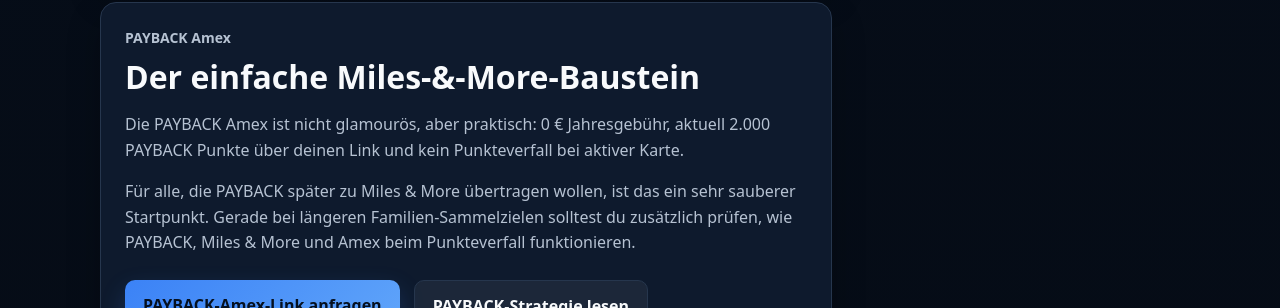
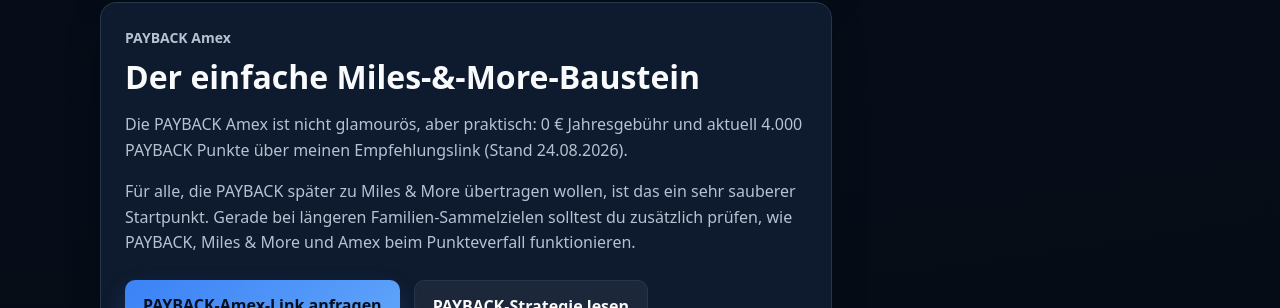
Before and after one commit to Praemienflug-Planer/miles-planer, a Jekyll site: the page built from meilen-sammeln/amex-kreditkarten/index.html, in a window 1280 px wide and 900 px high, scrolled down 6595 px. Shown: the part 147-455 px from the top of the window. Built offline with Jekyll 4.4.1, drawn with Linux system fonts in a browser that asks for light colours; some of the changed text lies outside the part shown.

Commit message:
Aktualisiere PAYBACK Amex Empfehlungsbonus auf der Kartenübersicht

```diff
--- a/meilen-sammeln/amex-kreditkarten/index.html
+++ b/meilen-sammeln/amex-kreditkarten/index.html
@@ -41,7 +41,6 @@
     </div>
   </div>
 </section>
-
 <section class="section" id="kartenvergleich">
   <div class="container">
     <div class="section-head"><p class="eyebrow">Anzeige / Empfehlungslink möglich</p><h2>Boni, Kosten und meine Einordnung</h2><p>Die Boni beziehen sich auf den Empfehlungslink-Ansatz. Direkte Abschlusslinks sind hier noch nicht eingebaut – aktuell läuft alles über „Link anfragen“.</p></div>
@@ -50,23 +49,24 @@
       <article class="amex-offer-card"><div class="amex-card-image-wrap"><img class="amex-card-image" src="https://icm.aexp-static.com/Internet/internationalcardshop/de_de/images/cards/rose-gold-card.png" alt="American Express Rose Gold Card" loading="lazy"></div><div class="amex-offer-body"><span class="amex-badge">Starker MR-Einstieg</span><h3>American Express Rose Gold</h3><div class="amex-bonus"><strong>55.000 MR</strong><span>über Empfehlungslink möglich</span></div><div class="amex-cost"><strong>Kosten:</strong> aktuell 20 € pro Monat</div><p>Rose Gold ist für mich die spannendere Alternative, wenn du viele MR sammeln willst, aber keine Platinum brauchst. Der Bonus ist stark, die laufenden Kosten sind deutlich niedriger.</p><ul><li>hoher Startbonus</li><li>flexible Membership Rewards</li><li>weniger Premium-Ballast als Platinum</li></ul><div class="amex-actions"><a class="btn btn-primary" href="/miles-planer/kontakt.html">Rose-Link anfragen</a><a class="btn btn-secondary" href="#gold-einordnung">Mehr Infos</a></div><p class="editorial-note">Meine Sicht: Für viele Meilensammler vermutlich der bessere Kompromiss. Wir nutzen sie aktuell auch in der Familie, weil Bonus, Kosten und Alltagstauglichkeit für uns gut zusammenpassen.</p></div></article>
       <article class="amex-offer-card"><div class="amex-card-image-wrap"><img class="amex-card-image" src="https://icm.aexp-static.com/Internet/internationalcardshop/de_de/images/cards/goldcard.png" alt="American Express Gold Card" loading="lazy"></div><div class="amex-offer-body"><span class="amex-badge">Klassischer Einstieg</span><h3>American Express Gold</h3><div class="amex-bonus"><strong>50.000 MR</strong><span>über Empfehlungslink möglich</span></div><div class="amex-cost"><strong>Kosten:</strong> aktuell 20 € pro Monat</div><p>Die Gold ist die nüchterne MR-Karte: weniger Glamour als Platinum, aber ein ordentlicher Bonus und ein verständlicher Einstieg in Membership Rewards.</p><ul><li>starker MR-Bonus</li><li>gute Basis für langfristigen Punkteaufbau</li><li>Kosten trotzdem gegen den Nutzen rechnen</li></ul><div class="amex-actions"><a class="btn btn-primary" href="/miles-planer/kontakt.html">Gold-Link anfragen</a><a class="btn btn-secondary" href="#gold-einordnung">Mehr Infos</a></div><p class="editorial-note">Meine Sicht: Solide, wenn du MR wirklich nutzen willst und nicht nur den Bonus jagst.</p></div></article>
       <article class="amex-offer-card"><div class="amex-card-image-wrap"><img class="amex-card-image" src="https://icm.aexp-static.com/Internet/internationalcardshop/de_de/images/cards/american-express-card.png" alt="American Express Green Card" loading="lazy"></div><div class="amex-offer-body"><span class="amex-badge">Kleiner Testlauf</span><h3>American Express Green</h3><div class="amex-bonus"><strong>10.000 MR</strong><span>über Empfehlungslink möglich</span></div><div class="amex-cost"><strong>Kosten:</strong> aktuell 5 € pro Monat; ab dem 2. Jahr bei regelmäßigem Karteneinsatz ggf. kostenfrei</div><p>Die Green ist kein großer Turbo. Sie ist eher eine Möglichkeit, Amex und Membership Rewards erstmal ohne Premium-Karte kennenzulernen.</p><ul><li>kleiner Bonus</li><li>einfacher Einstieg</li><li>keine große Fernreise-Abkürzung</li></ul><div class="amex-actions"><a class="btn btn-primary" href="/miles-planer/kontakt.html">Green-Link anfragen</a></div><p class="editorial-note">Meine Sicht: Okay zum Testen, aber nicht die Karte für große Meilensprünge. Bei uns läuft sie aktuell in der Familie als schlanker MR-Baustein.</p></div></article>
-      <article class="amex-offer-card"><div class="amex-card-image-wrap"><img class="amex-card-image" src="https://icm.aexp-static.com/Internet/internationalcardshop/de_de/images/cards/payback-karte.png" alt="PAYBACK American Express Karte" loading="lazy"></div><div class="amex-offer-body"><span class="amex-badge">PAYBACK / Miles & More</span><h3>PAYBACK American Express</h3><div class="amex-bonus payback-bonus"><strong>2.000 °P</strong><span>über Empfehlungslink möglich</span></div><div class="amex-cost"><strong>Kosten:</strong> dauerhaft 0 € Jahresgebühr</div><p>Die PAYBACK Amex ist anders als die MR-Karten. Sie sammelt PAYBACK Punkte – und genau deshalb passt sie gut zu Miles &amp; More.</p><ul><li>aktuell 2.000 PAYBACK Punkte über deinen Link möglich</li><li>PAYBACK Punkte verfallen durch aktive PAYBACK Amex nicht mehr</li><li>guter Basisbaustein für PAYBACK → Miles &amp; More</li></ul><div class="amex-actions"><a class="btn btn-primary" href="/miles-planer/kontakt.html">PAYBACK-Amex-Link anfragen</a><a class="btn btn-secondary" href="/miles-planer/meilen-sammeln/payback/">PAYBACK-Strategie</a><a class="btn btn-secondary" href="/miles-planer/meilen-sammeln/punkte-meilen-verfall-kreditkarten/">Punkteverfall prüfen</a></div><p class="editorial-note">Meine Sicht: Wenig spektakulär, aber praktisch. Gerade für Miles-&amp;-More-Sammler sehr stark.</p></div></article>
+      <article class="amex-offer-card"><div class="amex-card-image-wrap"><img class="amex-card-image" src="https://icm.aexp-static.com/Internet/internationalcardshop/de_de/images/cards/payback-karte.png" alt="PAYBACK American Express Karte" loading="lazy"></div><div class="amex-offer-body"><span class="amex-badge">PAYBACK / Miles & More</span><h3>PAYBACK American Express</h3><div class="amex-bonus payback-bonus"><strong>4.000 °P</strong><span>über Empfehlungslink möglich · Stand 24.08.2026</span></div><div class="amex-cost"><strong>Kosten:</strong> dauerhaft 0 € Jahresgebühr</div><p>Die PAYBACK Amex ist anders als die MR-Karten. Sie sammelt PAYBACK Punkte – und genau deshalb passt sie gut zu Miles & More.</p><ul><li>aktuell 4.000 PAYBACK Punkte über meinen Empfehlungslink möglich</li><li>PAYBACK Punkte verfallen durch aktive PAYBACK Amex nicht mehr</li><li>guter Basisbaustein für PAYBACK → Miles & More</li></ul><div class="amex-actions"><a class="btn btn-primary" href="/miles-planer/kontakt.html">PAYBACK-Amex-Link anfragen</a><a class="btn btn-secondary" href="/miles-planer/meilen-sammeln/payback/">PAYBACK-Strategie</a><a class="btn btn-secondary" href="/miles-planer/meilen-sammeln/punkte-meilen-verfall-kreditkarten/">Punkteverfall prüfen</a></div><p class="editorial-note">Meine Sicht: Wenig spektakulär, aber praktisch. Gerade für Miles-&-More-Sammler sehr stark.</p></div></article>
     </div>
-    <div class="bonus-note"><strong>Stand & Bedingungen:</strong> Boni, Kosten und Guthaben können sich ändern. Vor Antragstellung immer die aktuellen Bedingungen, Mindestumsätze, Aktionszeiträume und Gebühren prüfen. Bei PAYBACK gelten zusätzlich die Bedingungen von PAYBACK und American Express.</div>
+    <div class="bonus-note"><strong>Stand 24.08.2026 & Bedingungen:</strong> Boni, Kosten und Guthaben können sich ändern. Vor Antragstellung immer die aktuellen Bedingungen, Mindestumsätze, Aktionszeiträume und Gebühren prüfen. Bei PAYBACK gelten zusätzlich die Bedingungen von PAYBACK und American Express.</div>
   </div>
 </section>
 
 <section class="section alt">
   <div class="container">
     <div class="section-head"><p class="eyebrow">Schneller Vergleich</p><h2>Welche Karte würde ich zuerst prüfen?</h2></div>
-    <div class="seo-table-wrap"><table class="seo-table compare-table"><thead><tr><th>Karte</th><th>Bonus</th><th>Kosten</th><th>Meine Einordnung</th></tr></thead><tbody><tr><td>Platinum</td><td>85.000 MR</td><td>60 €/Monat</td><td>Nur, wenn du die Reisevorteile wirklich nutzt.</td></tr><tr><td>Rose Gold</td><td>55.000 MR</td><td>20 €/Monat</td><td>Sehr guter Kompromiss aus Bonus und Kosten. Nutzen wir aktuell auch in der Familie.</td></tr><tr><td>Gold</td><td>50.000 MR</td><td>20 €/Monat</td><td>Solider MR-Einstieg ohne Platinum-Aufwand.</td></tr><tr><td>Green</td><td>10.000 MR</td><td>5 €/Monat; ab dem 2. Jahr bei regelmäßigem Karteneinsatz ggf. kostenfrei</td><td>Zum Testen okay, aber kein großer Meilenhebel. Nutzen wir aktuell als schlanken MR-Baustein.</td></tr><tr><td>PAYBACK Amex</td><td>2.000 °P</td><td>0 € Jahresgebühr</td><td>Für PAYBACK → Miles &amp; More fast der naheliegendste Basisbaustein.</td></tr></tbody></table></div>
+    <div class="seo-table-wrap"><table class="seo-table compare-table"><thead><tr><th>Karte</th><th>Bonus</th><th>Kosten</th><th>Meine Einordnung</th></tr></thead><tbody><tr><td>Platinum</td><td>85.000 MR</td><td>60 €/Monat</td><td>Nur, wenn du die Reisevorteile wirklich nutzt.</td></tr><tr><td>Rose Gold</td><td>55.000 MR</td><td>20 €/Monat</td><td>Sehr guter Kompromiss aus Bonus und Kosten. Nutzen wir aktuell auch in der Familie.</td></tr><tr><td>Gold</td><td>50.000 MR</td><td>20 €/Monat</td><td>Solider MR-Einstieg ohne Platinum-Aufwand.</td></tr><tr><td>Green</td><td>10.000 MR</td><td>5 €/Monat; ab dem 2. Jahr bei regelmäßigem Karteneinsatz ggf. kostenfrei</td><td>Zum Testen okay, aber kein großer Meilenhebel. Nutzen wir aktuell als schlanken MR-Baustein.</td></tr><tr><td>PAYBACK Amex</td><td>4.000 °P</td><td>0 € Jahresgebühr</td><td>Für PAYBACK → Miles & More fast der naheliegendste Basisbaustein.</td></tr></tbody></table></div>
   </div>
 </section>
 
 <section class="section">
   <div class="container">
-    <div class="article-card seo-card"><p class="eyebrow">Langfristig sammeln</p><h2>Punkteverfall gehört zur Kreditkartenstrategie</h2><p>Gerade Familien sammeln oft nicht nur ein paar Monate, sondern über mehrere Jahre. Deshalb ist nicht nur die Frage wichtig, welche Karte den höchsten Bonus bringt, sondern auch, wo Punkte bis zur Reise sicher und flexibel liegen.</p><p>Membership Rewards sind als flexible Zwischenlösung interessant, während PAYBACK und Miles &amp; More jeweils eigene Verfallsregeln haben. Die wichtigsten Unterschiede erkläre ich auf der separaten Seite zum Punkte- und Meilenverfall.</p><p><a class="btn btn-secondary" href="/miles-planer/meilen-sammeln/punkte-meilen-verfall-kreditkarten/">Punkteverfall vermeiden</a></p></div>
+    <div class="article-card seo-card"><p class="eyebrow">Langfristig sammeln</p><h2>Punkteverfall gehört zur Kreditkartenstrategie</h2><p>Gerade Familien sammeln oft nicht nur ein paar Monate, sondern über mehrere Jahre. Deshalb ist nicht nur die Frage wichtig, welche Karte den höchsten Bonus bringt, sondern auch, wo Punkte bis zur Reise sicher und flexibel liegen.</p><p>Membership Rewards sind als flexible Zwischenlösung interessant, während PAYBACK und Miles & More jeweils eigene Verfallsregeln haben. Die wichtigsten Unterschiede erkläre ich auf der separaten Seite zum Punkte- und Meilenverfall.</p><p><a class="btn btn-secondary" href="/miles-planer/meilen-sammeln/punkte-meilen-verfall-kreditkarten/">Punkteverfall vermeiden</a></p></div>
   </div>
+</section>
 </section>
 
 <section class="section" id="platinum-einordnung">
@@ -74,7 +74,7 @@
     <article class="seo-content">
       <div class="article-card seo-card card-highlight"><p class="eyebrow">Platinum</p><h2>Wann ich die Platinum wählen würde</h2><p>85.000 MR sind stark. Punkt. Für eine Familienreise kann das ein großer Baustein sein.</p><p>Ich würde die Platinum aber nur nehmen, wenn ich die 60 € pro Monat nicht schönrechne. Lounge, Reiseguthaben, Restaurantguthaben, Versicherungen und Statusvorteile müssen wirklich genutzt werden. Sonst ist Gold oder Rose Gold wahrscheinlich entspannter.</p><div class="hero-actions"><a class="btn btn-primary" href="/miles-planer/kontakt.html">Platinum-Link anfragen</a><a class="btn btn-secondary" href="/miles-planer/rechner/">Meilenbedarf prüfen</a></div></div>
       <div class="article-card seo-card" id="gold-einordnung"><p class="eyebrow">Gold / Rose Gold</p><h2>Der pragmatische MR-Weg</h2><p>Rose Gold und Gold wirken weniger spektakulär als Platinum, sind für viele aber vermutlich vernünftiger. 55.000 oder 50.000 MR sind immer noch ein großer Punkteblock.</p><p>Bei uns in der Familie ist aktuell Rose Gold im Einsatz. Das heißt nicht, dass sie für jeden automatisch passt – aber aus meiner Sicht ist sie ein guter Kompromiss, wenn man MR ernsthaft aufbauen möchte.</p><div class="hero-actions"><a class="btn btn-primary" href="/miles-planer/kontakt.html">Gold/Rose-Link anfragen</a><a class="btn btn-secondary" href="/miles-planer/amex-oder-payback/">Amex oder PAYBACK vergleichen</a></div></div>
-      <div class="article-card seo-card"><p class="eyebrow">PAYBACK Amex</p><h2>Der einfache Miles-&-More-Baustein</h2><p>Die PAYBACK Amex ist nicht glamourös, aber praktisch: 0 € Jahresgebühr, aktuell 2.000 PAYBACK Punkte über deinen Link und kein Punkteverfall bei aktiver Karte.</p><p>Für alle, die PAYBACK später zu Miles &amp; More übertragen wollen, ist das ein sehr sauberer Startpunkt. Gerade bei längeren Familien-Sammelzielen solltest du zusätzlich prüfen, wie PAYBACK, Miles &amp; More und Amex beim Punkteverfall funktionieren.</p><div class="hero-actions"><a class="btn btn-primary" href="/miles-planer/kontakt.html">PAYBACK-Amex-Link anfragen</a><a class="btn btn-secondary" href="/miles-planer/meilen-sammeln/payback/">PAYBACK-Strategie lesen</a><a class="btn btn-secondary" href="/miles-planer/meilen-sammeln/punkte-meilen-verfall-kreditkarten/">Verfallsschutz prüfen</a></div></div>
+      <div class="article-card seo-card"><p class="eyebrow">PAYBACK Amex</p><h2>Der einfache Miles-&-More-Baustein</h2><p>Die PAYBACK Amex ist nicht glamourös, aber praktisch: 0 € Jahresgebühr und aktuell 4.000 PAYBACK Punkte über meinen Empfehlungslink (Stand 24.08.2026).</p><p>Für alle, die PAYBACK später zu Miles & More übertragen wollen, ist das ein sehr sauberer Startpunkt. Gerade bei längeren Familien-Sammelzielen solltest du zusätzlich prüfen, wie PAYBACK, Miles & More und Amex beim Punkteverfall funktionieren.</p><div class="hero-actions"><a class="btn btn-primary" href="/miles-planer/kontakt.html">PAYBACK-Amex-Link anfragen</a><a class="btn btn-secondary" href="/miles-planer/meilen-sammeln/payback/">PAYBACK-Strategie lesen</a><a class="btn btn-secondary" href="/miles-planer/meilen-sammeln/punkte-meilen-verfall-kreditkarten/">Verfallsschutz prüfen</a></div></div>
       <div class="article-card seo-card"><p class="eyebrow">Wichtiger als der Bonus</p><h2>Keine Punkte auf Kosten von Zinsen</h2><p>Der beste Bonus bringt nichts, wenn später Zinsen, Teilzahlung oder unübersichtlicher Konsum entstehen. Kreditkarten sind für diese Strategie nur dann sinnvoll, wenn die Rechnung vollständig bezahlt wird.</p><p>Mein Ablauf wäre immer: erst Reise prüfen, dann Punktebedarf kennen, dann Karte auswählen.</p></div>
     </article>
     <aside class="seo-sidebar"><div class="article-card seo-card sticky-card"><p class="eyebrow">Mein Vorschlag</p><h3>Erst Bedarf, dann Karte</h3><p>Starte mit dem Rechner. Wenn du danach siehst, wie groß die Lücke ist, lässt sich viel besser entscheiden, ob Platinum, Rose Gold, Gold, Green oder PAYBACK wirklich passt.</p><a class="btn btn-primary" href="/miles-planer/rechner/">Zum Rechner</a><a class="btn btn-secondary" href="/miles-planer/kontakt.html">Link anfragen</a></div><div class="article-card seo-card"><p class="eyebrow">Weiterlesen</p><div class="sidebar-links"><a href="/miles-planer/meilen-sammeln/punkte-meilen-verfall-kreditkarten/">Punkteverfall vermeiden</a><a href="/miles-planer/meilen-sammeln/payback/">PAYBACK Strategie</a><a href="/miles-planer/amex-oder-payback/">Amex oder PAYBACK?</a><a href="/miles-planer/rechner/">Prämienflug-Rechner</a></div></div></aside>
```
